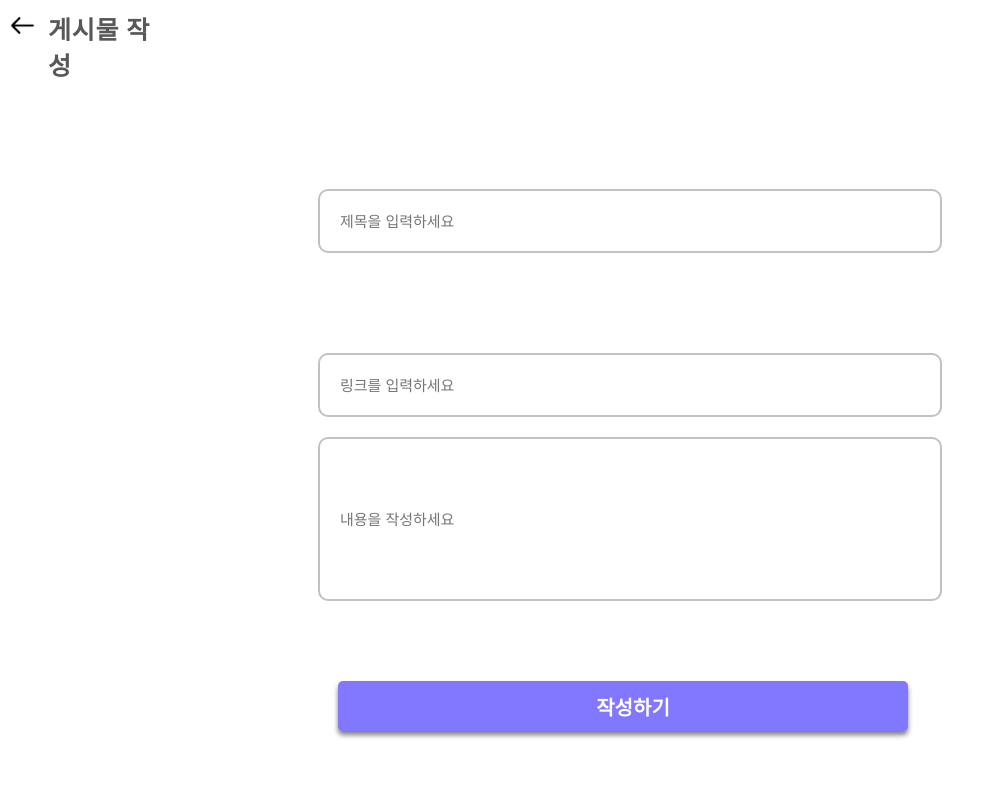
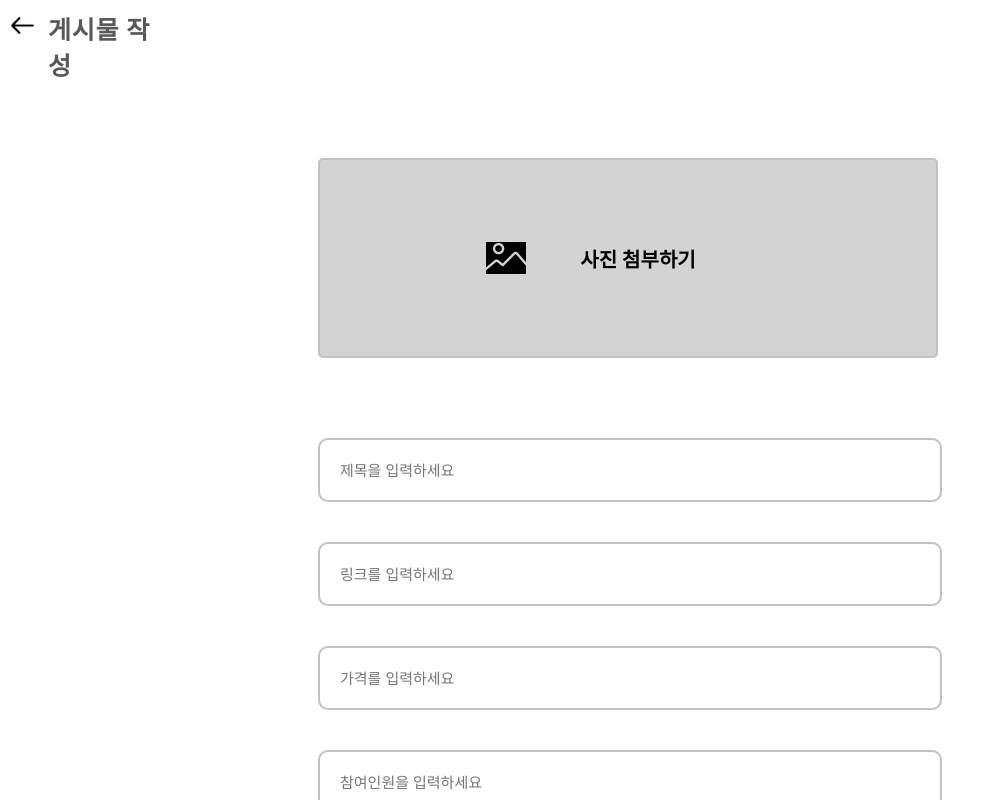
Before and after one commit to DGSW09/WEB, a React (Create React App) app in the folder project09/: page /upload in a window 1280 px wide. Shown: the top 800 px of the page, without its empty margins (0-994 px from the left). Built offline with nearby package versions, Linux system fonts and the light colour scheme.

Commit message:
Update: All Page

```diff
--- a/project09/src/components/Product/EditProduct.jsx
+++ b/project09/src/components/Product/EditProduct.jsx
@@ -1,7 +1,40 @@
+import "../../styles/EditProduct.css";
+import Back from "../../img/back.png";
+import { useRef } from "react";
+
 const EditProduct = () => {
+  const FileSelect = useRef("");
+
+  const BackMain = () => {
+    window.location.replace("/");
+  };
+
+  const Upload = () => {
+    alert("작성되었습니다.");
+  };
+
   return (
-    <div className="EditProductWrap">
-
+    <div className='EditProductWrap'>
+      <div className='PageInfo'>
+        <img src={Back} className='back' onClick={BackMain} />
+        <div className='PageTitle'>게시물 수정</div>
+      </div>
+      <form method='get'>
+        <div className='UploadProductInfo'>
+          <input type='file' style={{ display: "none" }} ref={FileSelect} />
+          <button className='SelectImage' onClick={() => FileSelect.current.click()}>
+            사진 첨부하기
+          </button>
+          <input type='text' className='InputTitle' placeholder='제목을 입력하세요' />
+          <input type='text' className='InputLink' placeholder='링크를 입력하세요' />
+          <input type='text' className='InputPrice' placeholder='가격를 입력하세요' />
+          <input type='text' className='InputMember' placeholder='참여인원을 입력하세요' />
+          <input type='text' className='InputContent' placeholder='내용을 작성하세요' />
+          <button className='UploadProductBtn' type='submit' onClick={Upload}>
+            수정 완료
+          </button>
+        </div>
+      </form>
     </div>
   );
 };
--- a/project09/src/components/Product/UploadProduct.jsx
+++ b/project09/src/components/Product/UploadProduct.jsx
@@ -13,36 +13,22 @@ const UploadProduct = () => {
   };
 
   return (
-    <div className="UploadProductWrap">
-      <div className="PageInfo">
-        <img src={Back} className="back" onClick={BackMain} />
-        <div className="PageTitle">게시물 작성</div>
+    <div className='UploadProductWrap'>
+      <div className='PageInfo'>
+        <img src={Back} className='back' onClick={BackMain} />
+        <div className='PageTitle'>게시물 작성</div>
       </div>
-      <form method="get">
-        <div className="UploadProductInfo">
-          {/* <input type="file" style={{ display: "none" }} ref={FileSelect} />
-          <input
-            className="SelectImage"
-            placeholder="사진을 첨부하세요"
-            onClick={() => FileSelect.current.click()}
-          /> */}
-          <input
-            type="text"
-            className="InputTitle"
-            placeholder="제목을 입력하세요"
-          />
-          <input
-            type="text"
-            className="InputLink"
-            placeholder="링크를 입력하세요"
-          />
-          <input
-            type="text"
-            className="InputContent"
-            placeholder="내용을 작성하세요"
-          />
-          <button className="UploadProductBtn" type="submit" onClick={Upload}>
-            작성하기
+      <form method='get'>
+        <div className='UploadProductInfo'>
+          <input type='file' style={{ display: "none" }} ref={FileSelect} />
+          <button className='SelectImage' onClick={() => FileSelect.current.click()}>사진 첨부하기</button>
+          <input type='text' className='InputTitle' placeholder='제목을 입력하세요' />
+          <input type='text' className='InputLink' placeholder='링크를 입력하세요' />
+          <input type='text' className='InputPrice' placeholder='가격를 입력하세요' />
+          <input type='text' className='InputMember' placeholder='참여인원을 입력하세요' />
+          <input type='text' className='InputContent' placeholder='내용을 작성하세요' />
+          <button className='UploadProductBtn' type='submit' onClick={Upload}>
+            게시하기
           </button>
         </div>
       </form>
--- a/project09/src/styles/Main.css
+++ b/project09/src/styles/Main.css
@@ -56,8 +56,8 @@
   width: 40px;
   height: 40px;
 
-  margin-left: 70px;
-  margin-top: 130px;
+  margin-left: 50px;
+  margin-top: 135px;
 
   cursor: pointer;
 }
--- a/project09/src/styles/Product.css
+++ b/project09/src/styles/Product.css
@@ -160,6 +160,5 @@
   margin-top: 70px;
 
   border-radius: 5px;
-  box-shadow: 0px 4px 5px 0px rgba(0, 0, 0, 0.5);
   background: #8277ff;
 }
--- a/project09/src/styles/SignUp.css
+++ b/project09/src/styles/SignUp.css
@@ -31,7 +31,6 @@
   background-repeat: no-repeat;
   background-size: 50px 50px;
   background-position: 25px;
-  box-shadow: 0px 3px 4px 0px rgba(0, 0, 0, 0.4);
 
   color: #fff;
   font-family: Pretendard-Variable, "굴림";
--- a/project09/src/styles/UploadProduct.css
+++ b/project09/src/styles/UploadProduct.css
@@ -14,26 +14,30 @@
 .SelectImage {
   display: block;
 
-  width: 600px;
-  height: 60px;
+  width: 620px;
+  height: 200px;
 
   border: 2px solid #c1c1c1;
   border-radius: 5px;
 
-  margin-top: 120px;
-  margin-bottom: 50px;
+  margin-top: 15vh;
   margin-left: -20px;
+  margin-bottom: 10vh;
 
-  color: #c1c1c1;
-  font-family: Inter, "굴림";
-  font-size: 15px;
+  background: #d3d3d3;
+  background-image: url("../img/UploadPicture.png");
+  background-repeat: no-repeat;
+  background-position: 13vw center;
+
+  color: #000;
+  font-family: Pretendard-Variable, "굴림";
+  font-size: 20px;
   font-style: normal;
-  font-weight: 500;
+  font-weight: 700;
   line-height: normal;
+  text-align: center;
 
   padding-left: 20px;
-
-  caret-color: transparent;
 }
 
 .InputTitle {
@@ -45,8 +49,8 @@
   border: 2px solid #c1c1c1;
   border-radius: 10px;
 
-  margin-bottom: 100px;
   margin-left: -20px;
+  margin-bottom: 5vh;
 
   color: #c1c1c1;
   font-family: Inter, "굴림";
@@ -54,8 +58,6 @@
   font-style: normal;
   font-weight: 500;
   line-height: normal;
-
-  margin-top: 25%;
 
   padding-left: 20px;
 }
@@ -69,8 +71,52 @@
   border: 2px solid #c1c1c1;
   border-radius: 10px;
 
-  margin-bottom: 20px;
   margin-left: -20px;
+  margin-bottom: 5vh;
+
+  color: #c1c1c1;
+  font-family: Inter, "굴림";
+  font-size: 15px;
+  font-style: normal;
+  font-weight: 500;
+  line-height: normal;
+
+  padding-left: 20px;
+}
+
+.InputPrice {
+  display: block;
+
+  width: 600px;
+  height: 60px;
+
+  border: 2px solid #c1c1c1;
+  border-radius: 10px;
+
+  margin-left: -20px;
+  margin-bottom: 5vh;
+
+  color: #c1c1c1;
+  font-family: Inter, "굴림";
+  font-size: 15px;
+  font-style: normal;
+  font-weight: 500;
+  line-height: normal;
+
+  padding-left: 20px;
+}
+
+.InputMember {
+  display: block;
+
+  width: 600px;
+  height: 60px;
+
+  border: 2px solid #c1c1c1;
+  border-radius: 10px;
+
+  margin-left: -20px;
+  margin-bottom: 5vh;
 
   color: #c1c1c1;
   font-family: Inter, "굴림";
@@ -91,8 +137,8 @@
   border: 2px solid #c1c1c1;
   border-radius: 10px;
 
-  margin-bottom: 80px;
   margin-left: -20px;
+  margin-bottom: 5vh;
 
   color: #c1c1c1;
   font-family: Inter, "굴림";
@@ -111,7 +157,6 @@
 
   border: none;
   border-radius: 5px;
-  box-shadow: 0px 4px 5px 0px rgba(0, 0, 0, 0.5);
 
   background: #8277ff;
 
--- a/project09/src/styles/WriterProduct.css
+++ b/project09/src/styles/WriterProduct.css
@@ -181,6 +181,5 @@
   margin-top: 70px;
 
   border-radius: 5px;
-  box-shadow: 0px 4px 5px 0px rgba(0, 0, 0, 0.5);
   background: #8277ff;
 }
--- a/project09/src/styles/profile.css
+++ b/project09/src/styles/profile.css
@@ -4,13 +4,13 @@
 }
 
 .UserInfo > .userImage {
-  width: 200px;
-  height: 200px;
+  width: 170px;
+  height: 170px;
 
   display: block;
 
-  margin-top: 7%;
-  margin-left: 13%;
+  margin-top: 16vh;
+  margin-left: 18vw;
 }
 
 .schoolInfo {
@@ -18,7 +18,6 @@
   flex-direction: column;
 
   margin-top: 10%;
-  margin-left: 30%;
 }
 
 .UserName {
@@ -29,7 +28,9 @@
   font-weight: 700;
   line-height: normal;
 
-  margin-bottom: 10%;
+  margin-bottom: 5%;
+  margin-left: 6vw;
+  margin-top: 1%;
 }
 
 .UserGradeAndClass {
@@ -40,7 +41,8 @@
   font-weight: 500;
   line-height: normal;
 
-  margin-bottom: 25%;
+  margin-left: 6vw;
+  margin-bottom: 5vh;
 }
 
 .EditProfile {
@@ -51,7 +53,7 @@
   border-radius: 5px;
   background: #ebebeb;
 
-  margin-left: -21%;
+  margin-left: 6vw;
 
   color: #000;
   font-family: Pretendard-Variable, "굴림";
```
Also changed, not shown: project09/src/components/Main/Main.jsx (+70 -74 lines), project09/src/components/profile/profile.jsx (+30 -30 lines), project09/src/img/UploadPicture.png (added), project09/src/styles/EditProduct.css (added).
